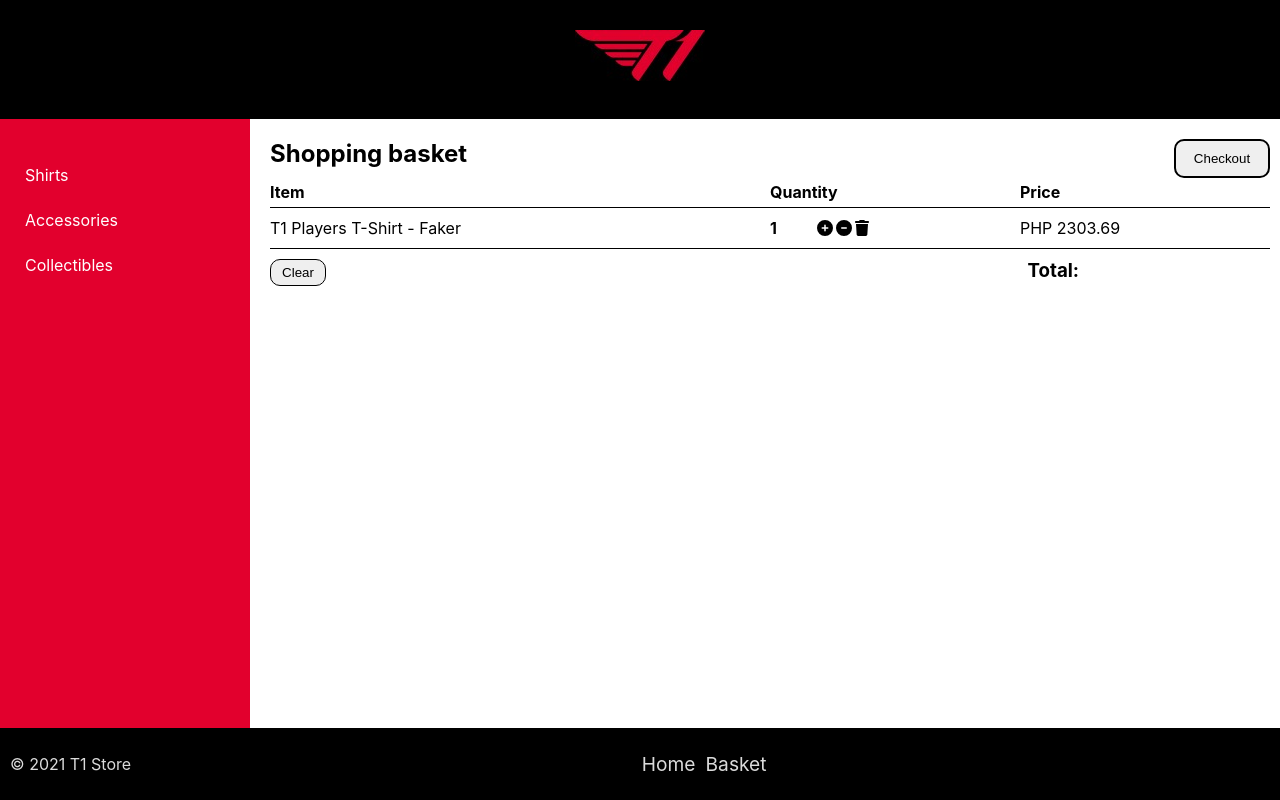
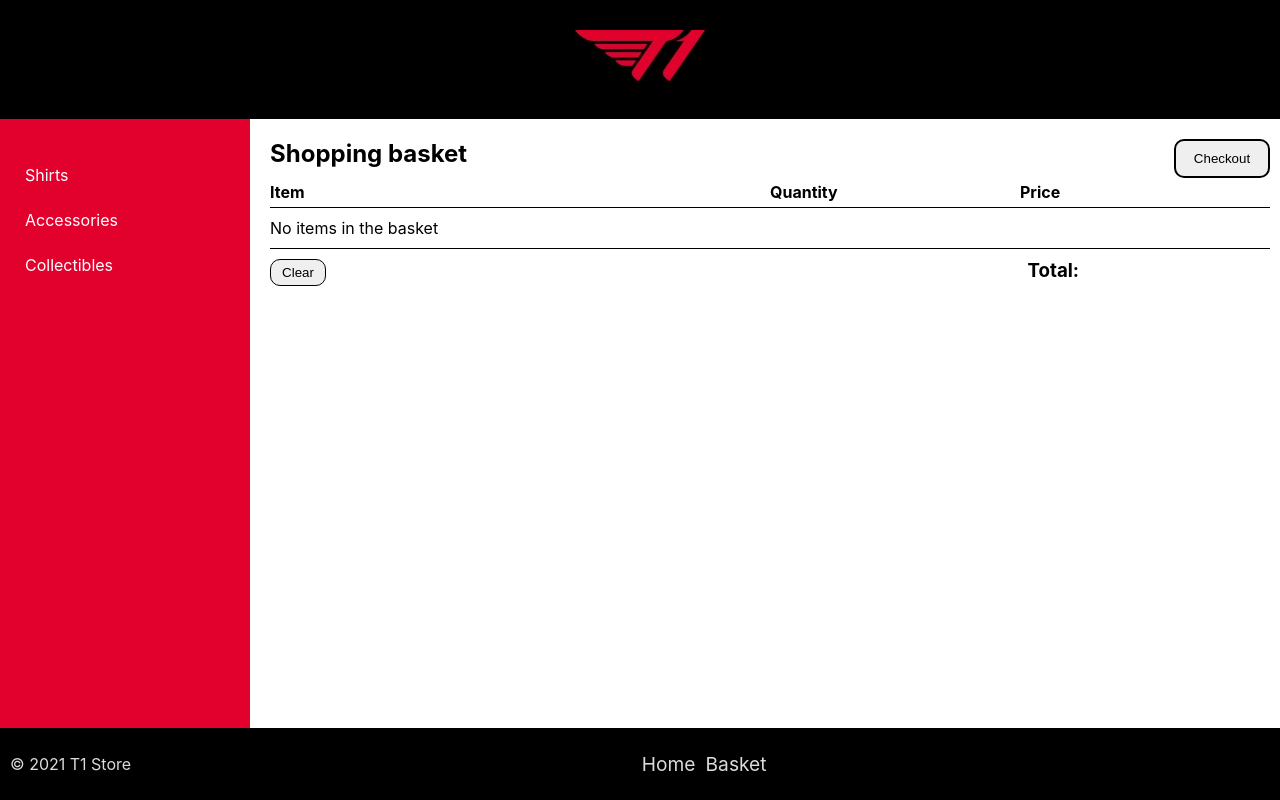
Before and after one commit to elli1216/T1-shop, a React (Create React App) app: page /basket in a window 1280 px wide. Built offline with nearby package versions, Linux system fonts and the light colour scheme; data requests are answered from the project's data file.

Commit message:
implemented basket backend

```diff
--- a/src/Components/basket.js
+++ b/src/Components/basket.js
@@ -1,14 +1,44 @@
-import React from "react";
+import React, { useContext } from "react";
 import "../css/basket.css";
 import { FontAwesomeIcon } from '@fortawesome/react-fontawesome';
 import '../fontawesome';
+import { Link, useNavigate } from "react-router-dom";
+import { CartContext } from "../context/cartContext";
 
 const Basket = () => {
-  return(
+  const navigate = useNavigate();
+  const { removeProduct, clearBasket, incrementQty, decrementQty, getItems, } = useContext(CartContext);
+
+  const renderCart = () => {
+    const cartItems = getItems();
+
+    if (cartItems.length > 0) {
+      return cartItems.map((item, index) => {
+        return (
+          <div key={index} className="basket-item">
+            <Link to={`./products/${item.id}`} className="item-name">{item.title}</Link>
+            <div className="item-quantity">
+              <h4 className="qty-number">{item.quantity}</h4>
+              <div className="icons">
+                <FontAwesomeIcon className="icon" onClick={() => incrementQty({id: item.id})} icon="circle-plus" />
+                <FontAwesomeIcon className="icon" onClick={() => decrementQty({id: item.id})} icon="circle-minus" />
+                <FontAwesomeIcon className="icon" onClick={() => removeProduct({id: item.id})} icon="trash" />
+              </div>
+            </div>
+            <div className="item-price">PHP {item.price}</div>
+          </div>
+        );
+      });
+    } else {
+      return <div className="basket-item">No items in the basket</div>;
+    }
+  }
+
+  return (
     <div className="basket-container">
       <div className="row-1">
         <h1>Shopping basket</h1>
-        <button>Checkout</button>
+        <button onClick={() => navigate('/checkout')}>Checkout</button>
       </div>
       <div className="table-container">
         <div className="table-title">
@@ -17,22 +47,11 @@
           <h4>Price</h4>
         </div>
         <div className="line-div"></div>
-        <div className="basket-item">
-          <div className="item-name">T1 Players T-Shirt - Faker</div>
-          <div className="item-quantity">
-            <h4 className="qty-number">1</h4>
-            <div className="icons">
-              <FontAwesomeIcon className="icon" icon="circle-plus" />
-              <FontAwesomeIcon className="icon" icon="circle-minus" />
-              <FontAwesomeIcon className="icon" icon="trash" />
-            </div>
-          </div>
-          <div className="item-price">PHP 2303.69</div>
-        </div>
+        {renderCart()}
         <div className="line-div"></div>
       </div>
       <div className="row-3">
-        <button>Clear</button>
+        <button onClick={() => clearBasket()}>Clear</button>
         <h3>Total:</h3>
       </div>
     </div>
--- a/src/Components/categoryProduct.js
+++ b/src/Components/categoryProduct.js
@@ -1,6 +1,7 @@
-import React, { useContext} from "react";
+import React, { useContext } from "react";
 import { Link, useNavigate } from "react-router-dom";
 import { CartContext } from "../context/cartContext";
+
 
 const CategoryProduct = ({ id, title, image, price }) => {
   const navigate = useNavigate();
--- a/src/context/cartContext.js
+++ b/src/context/cartContext.js
@@ -28,8 +28,8 @@
     dispatch({ type: 'DECREMENT_QTY', payload });
   };
 
-  const getItemsCount = () => {
-    return state.cartItems.reduce((sum, item) => sum + item.quantity, 0);
+  const getItems = () => {
+    return state.cartItems;
   };
 
   const contextValues = {
@@ -38,7 +38,7 @@
     clearBasket,
     incrementQty,
     decrementQty,
-    getItemsCount,
+    getItems,
     ...state
   };
 
--- a/src/context/cartReducer.js
+++ b/src/context/cartReducer.js
@@ -19,7 +19,7 @@
       break;
 
     case 'REMOVE_PRODUCT':
-      if (index !== -1) {
+      if (index > -1) {
         state.cartItems.splice(index, 1);
       }
       break;
@@ -29,7 +29,7 @@
       break;
 
     case 'DECREMENT_QTY':
-      if (index !== -1) {
+      if (index > -1) {
         state.cartItems[index].quantity--;
         if (state.cartItems[index].quantity === 0) {
           state.cartItems.splice(index, 1);
```
